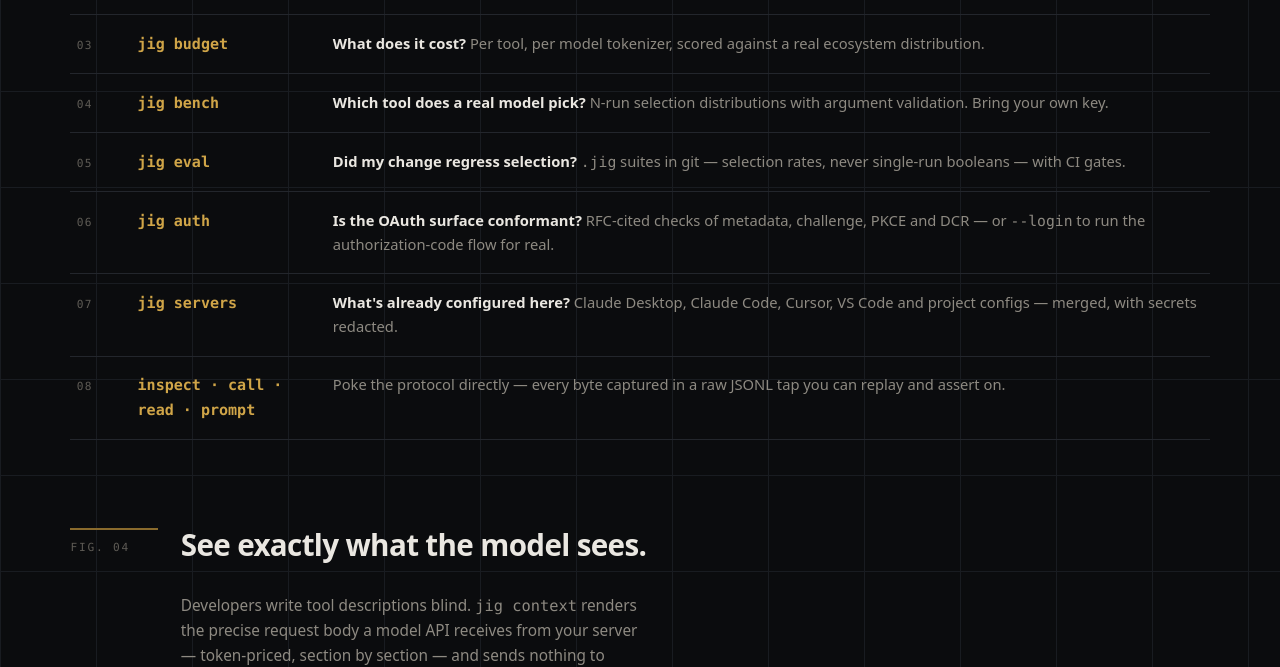
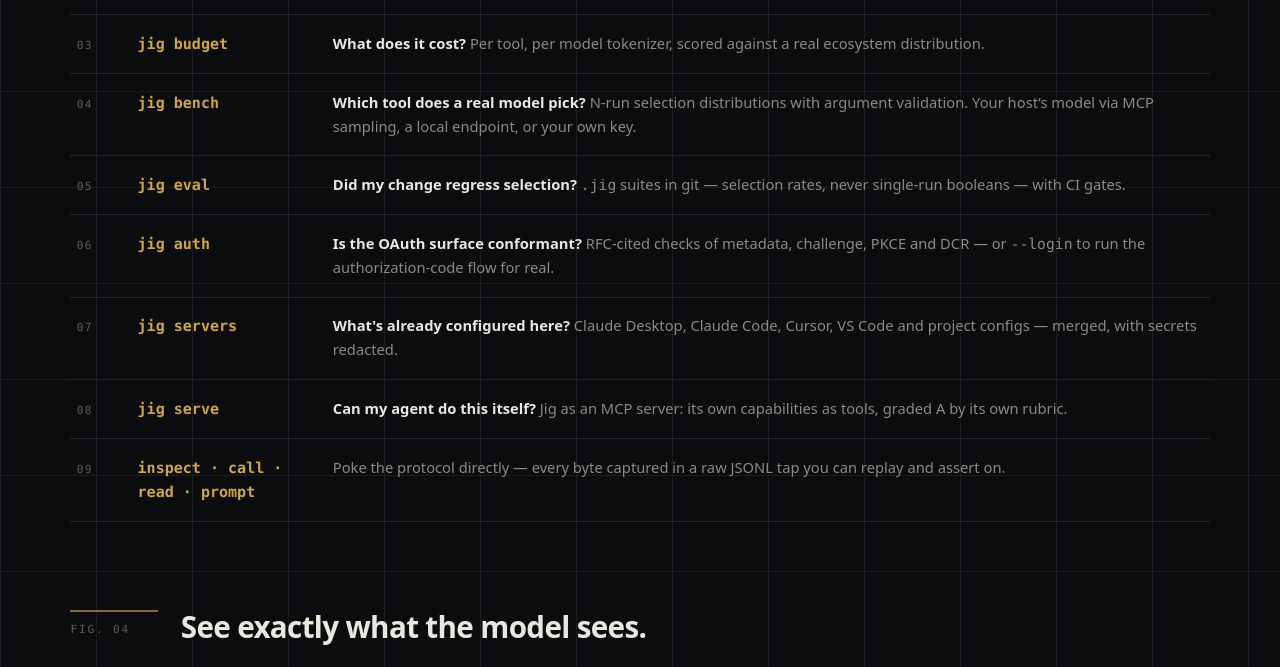
Before and after one commit to Shodh-Labs/jig, a plain HTML site: page site/index.html in a window 1280 px wide. Shown: the part 2789-3456 px from the top of the page. Drawn offline with Linux system fonts and the light colour scheme.

Commit message:
docs: the four model-access options, and jig serve
README gains a "Model access" table presenting all four options — host
sampling, a local endpoint, BYO key, and none — and is explicit that
check/context/budget/inspect/auth have never needed a key. Only bench
and eval ever did.

Adds copy-pasteable recipes for Ollama, LM Studio, llama.cpp, vLLM and a
company gateway, plus a `jig serve` section: the tool table, the
registration snippet, the dogfood score, and the two honesty rules the
sampling path enforces.

site/index.html: `jig serve` joins the command index, `jig bench` no
longer reads "bring your own key", and Known limits gains the two honest
entries — which verbs need a model at all, and that sampling cannot pin
which model answers.

Signed-off-by: VS <29.varun@gmail.com>

```diff
--- a/site/index.html
+++ b/site/index.html
@@ -329,11 +329,12 @@
       <div class="irow"><span class="ix">01</span><span class="icmd">jig check</span><span class="idesc"><b>Is my server well-built?</b> One graded verdict over five weighted dimensions, ranked fixes, HTML report card.</span></div>
       <div class="irow"><span class="ix">02</span><span class="icmd">jig context</span><span class="idesc"><b>What does the model actually see?</b> The exact tool-use request body, token-annotated, per provider dialect. No API key — nothing is sent anywhere.</span></div>
       <div class="irow"><span class="ix">03</span><span class="icmd">jig budget</span><span class="idesc"><b>What does it cost?</b> Per tool, per model tokenizer, scored against a real ecosystem distribution.</span></div>
-      <div class="irow"><span class="ix">04</span><span class="icmd">jig bench</span><span class="idesc"><b>Which tool does a real model pick?</b> N-run selection distributions with argument validation. Bring your own key.</span></div>
+      <div class="irow"><span class="ix">04</span><span class="icmd">jig bench</span><span class="idesc"><b>Which tool does a real model pick?</b> N-run selection distributions with argument validation. Your host&rsquo;s model via MCP sampling, a local endpoint, or your own key.</span></div>
       <div class="irow"><span class="ix">05</span><span class="icmd">jig eval</span><span class="idesc"><b>Did my change regress selection?</b> <span class="mono">.jig</span> suites in git — selection rates, never single-run booleans — with CI gates.</span></div>
       <div class="irow"><span class="ix">06</span><span class="icmd">jig auth</span><span class="idesc"><b>Is the OAuth surface conformant?</b> RFC-cited checks of metadata, challenge, PKCE and DCR &mdash; or <span class="mono">--login</span> to run the authorization-code flow for real.</span></div>
       <div class="irow"><span class="ix">07</span><span class="icmd">jig servers</span><span class="idesc"><b>What's already configured here?</b> Claude Desktop, Claude Code, Cursor, VS Code and project configs — merged, with secrets redacted.</span></div>
-      <div class="irow"><span class="ix">08</span><span class="icmd">inspect · call · read · prompt</span><span class="idesc">Poke the protocol directly — every byte captured in a raw JSONL tap you can replay and assert on.</span></div>
+      <div class="irow"><span class="ix">08</span><span class="icmd">jig serve</span><span class="idesc"><b>Can my agent do this itself?</b> Jig as an MCP server: its own capabilities as tools, graded A by its own rubric.</span></div>
+      <div class="irow"><span class="ix">09</span><span class="icmd">inspect · call · read · prompt</span><span class="idesc">Poke the protocol directly — every byte captured in a raw JSONL tap you can replay and assert on.</span></div>
     </div>
   </section>
 
@@ -435,6 +436,8 @@
           <li><b>The desktop workbench is in design.</b> An interactive prototype exists; the CLI is what ships today.</li>
           <li><b>jig auth --login mints one token, then stops.</b> The authorization-code + PKCE flow ships and proves the token against a live session; refresh-token rotation and the device-code grant are still on the roadmap.</li>
           <li><b>Description quality is deterministic heuristics</b>, never an LLM verdict, and every report says so.</li>
+          <li><b>Only <span class="mono">bench</span> and <span class="mono">eval</span> ever need a model.</b> <span class="mono">check</span>, <span class="mono">context</span>, <span class="mono">budget</span>, <span class="mono">inspect</span> and <span class="mono">auth</span> have never needed a key. For the two that do, there are now three keyless-or-not options: your host&rsquo;s model over MCP sampling, a local endpoint via <span class="mono">--base-url --no-auth</span>, or your own key.</li>
+          <li><b>Sampling cannot pin the model.</b> A host chooses which model answers, so a sampling-backed bench reports whatever identity the host returns &mdash; or <span class="mono">unknown &mdash; host-selected</span>. Use <span class="mono">--base-url</span> or your own key when you need to name the model under test.</li>
           <li><b>The ecosystem leaderboard is being generated</b> and will publish at <span class="mono">/leaderboard/</span>.</li>
           <li><b>Corrections are published as loudly as findings</b> — see the census for the first one.</li>
         </ul>
```
Also changed, not shown: README.md.
